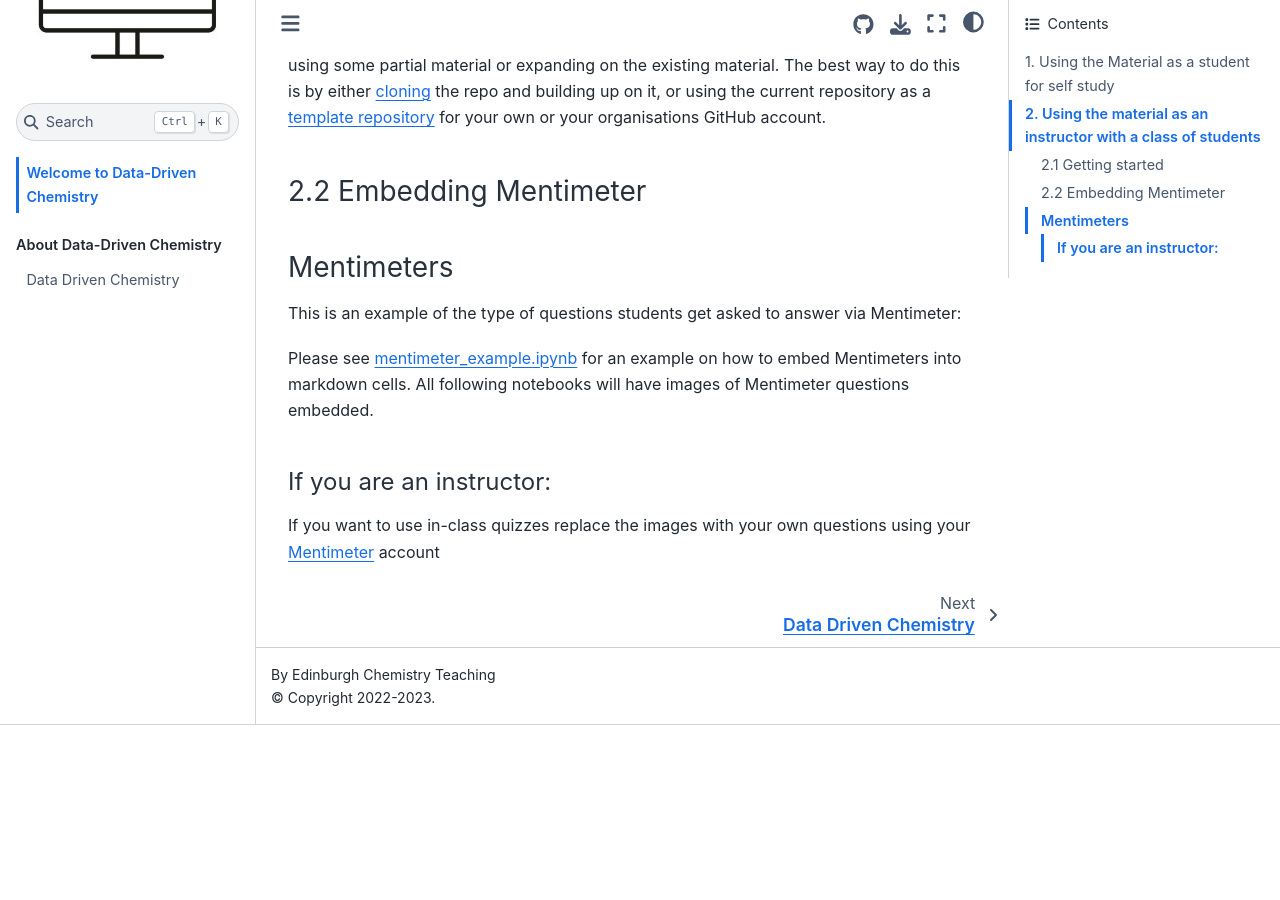
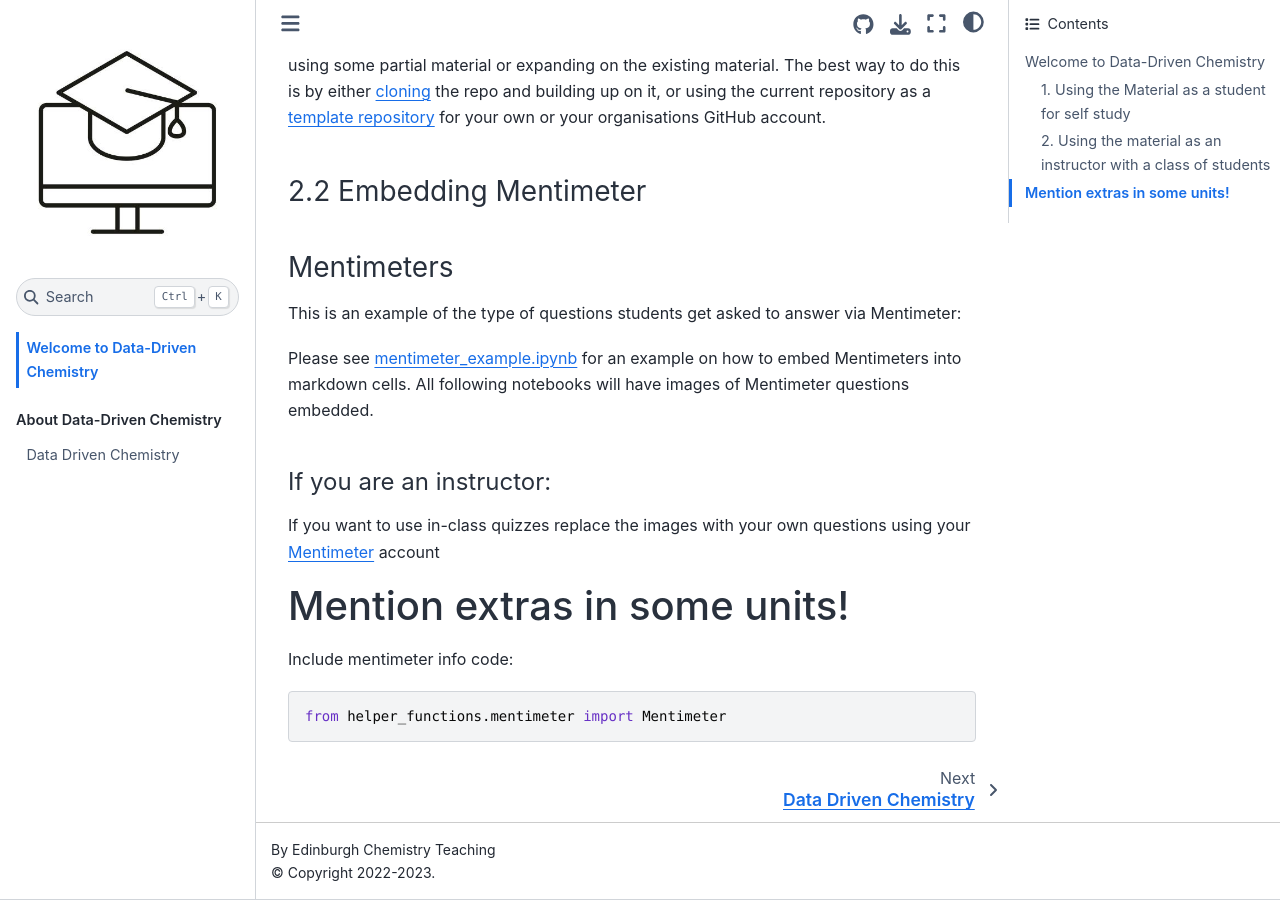
Before and after one commit to Edinburgh-Chemistry-Teaching/Data-driven-chemistry, a Jupyter Book: the page built from overview.md, in a window 1280 px wide and 900 px high, scrolled down 645 px. Built offline with Jupyter Book 1.0.4 settings and Sphinx 7.4.7 and the Sphinx Book theme 1.1.4, drawn with Linux system fonts in a browser that asks for light colours; pages that are not in the unit, such as notebooks, are missing from menus; before the commit the page ends 1370 px from its top, so only the background shows below that.

````diff
--- a/overview.md
+++ b/overview.md
@@ -22,3 +22,12 @@ Please see [mentimeter_example.ipynb](mentimeter_example.ipynb) for an example o
 
 #### If you are an instructor:
 If you want to use in-class quizzes replace the images with your own questions using your [Mentimeter](https://www.mentimeter.com) account
+
+
+# Mention extras in some units!
+
+
+Include mentimeter info code:
+```
+from helper_functions.mentimeter import Mentimeter
+```
````
Also changed, not shown: README.md (+5 -1 lines).
